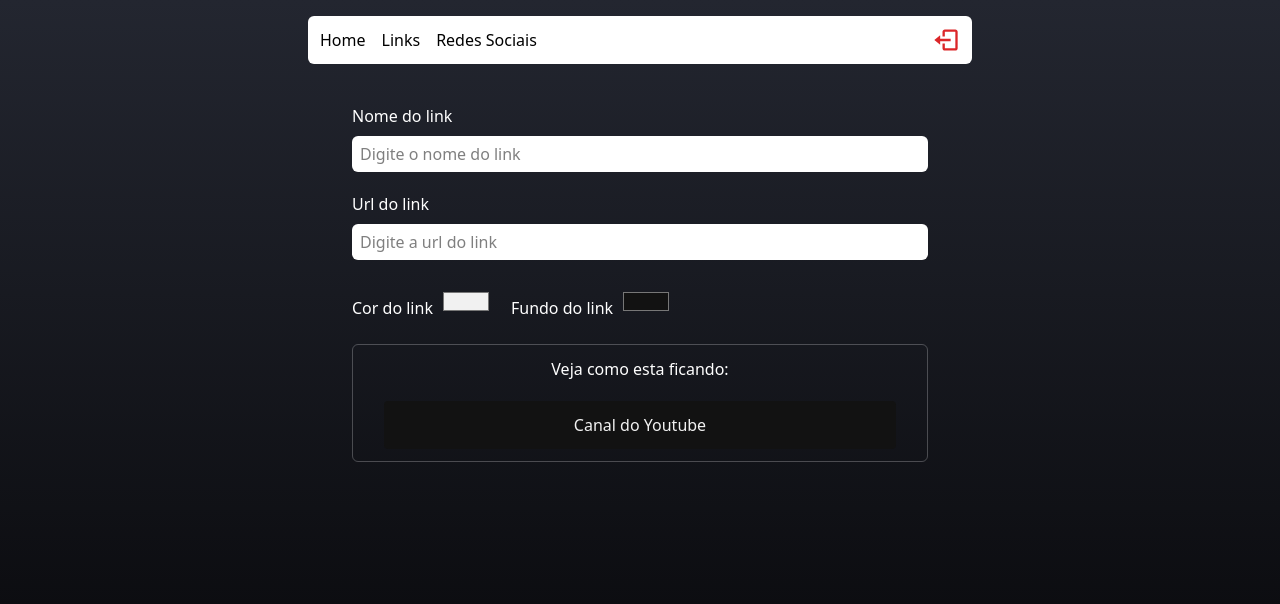
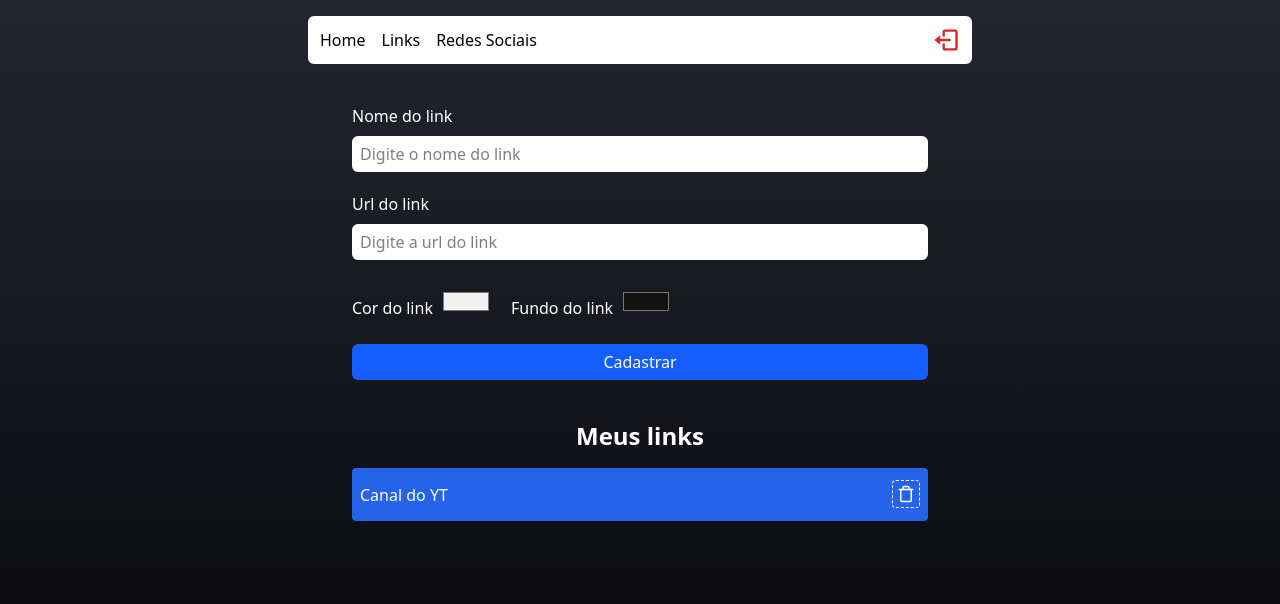
Before and after one commit to XxxCaetanoxxX/curso-react, a React (Vite) app in the folder linktree/: page /admin in a window 1280 px wide. Shown: the top 604 px of the page. Built offline with nearby package versions, Linux system fonts and the light colour scheme; no server answers; sample sign-in values are in the browser's storage.

Commit message:
finalizando formulario e fazendo renderizacao condicional

```diff
--- a/linktree/src/pages/admin/index.tsx
+++ b/linktree/src/pages/admin/index.tsx
@@ -1,6 +1,7 @@
 import { Header } from "../../components/header";
 import { Input } from "../../components/input";
 import { useState } from 'react'
+import { FiTrash } from "react-icons/fi";
 
 export function Admin() {
     const [nameInput, setNameInput] = useState<string>('');
@@ -50,16 +51,39 @@
 
                 </section>
 
+                {nameInput !== '' && (
+
                     <div className="flex items-center justify-center flex-col mb-7 p-1 border-gray-100/25 border rounded-md">
                         <label className="text-white font-medium mt-2 mb-3">Veja como esta ficando:</label>
                         <article
                             className="w-11/12 max-w-lg flex flex-col items-center justify-between bg-zinc-900 rounded px-1 py-3"
                             style={{ marginBottom: 8, marginTop: 8, backgroundColor: backgroundColorInput, color: textColorInput }}
                         >
-                        <p>Canal do Youtube</p>
+                            <p>{nameInput}</p>
                         </article>
                     </div>
+                )}
+
+                <button
+                    type="submit"
+                    className="bg-blue-600 h-9 rounded-md text-white font-medium gap-4 flex justify-center items-center mb-7">
+                    Cadastrar
+                </button>
             </form>
+
+            <h2 className="font-bold text-white text-2xl mb-4">
+                Meus links
+            </h2>
+
+            <article className="flex items-center justify-between w-11/12 max-w-xl rounded py-3 px-2 mb-2 select-none"
+                style={{ backgroundColor: "#2563EB", color: "#FFF" }}>
+                <p>Canal do YT</p>
+                <div>
+                    <button className="border border-dashed py-1 p-1 rounded bg-transparent">
+                        <FiTrash size={18} color="#FFF" />
+                    </button>
+                </div>
+            </article>
         </div>
     )
 }
```
Lines whose indentation alone changed are shown as unchanged.
